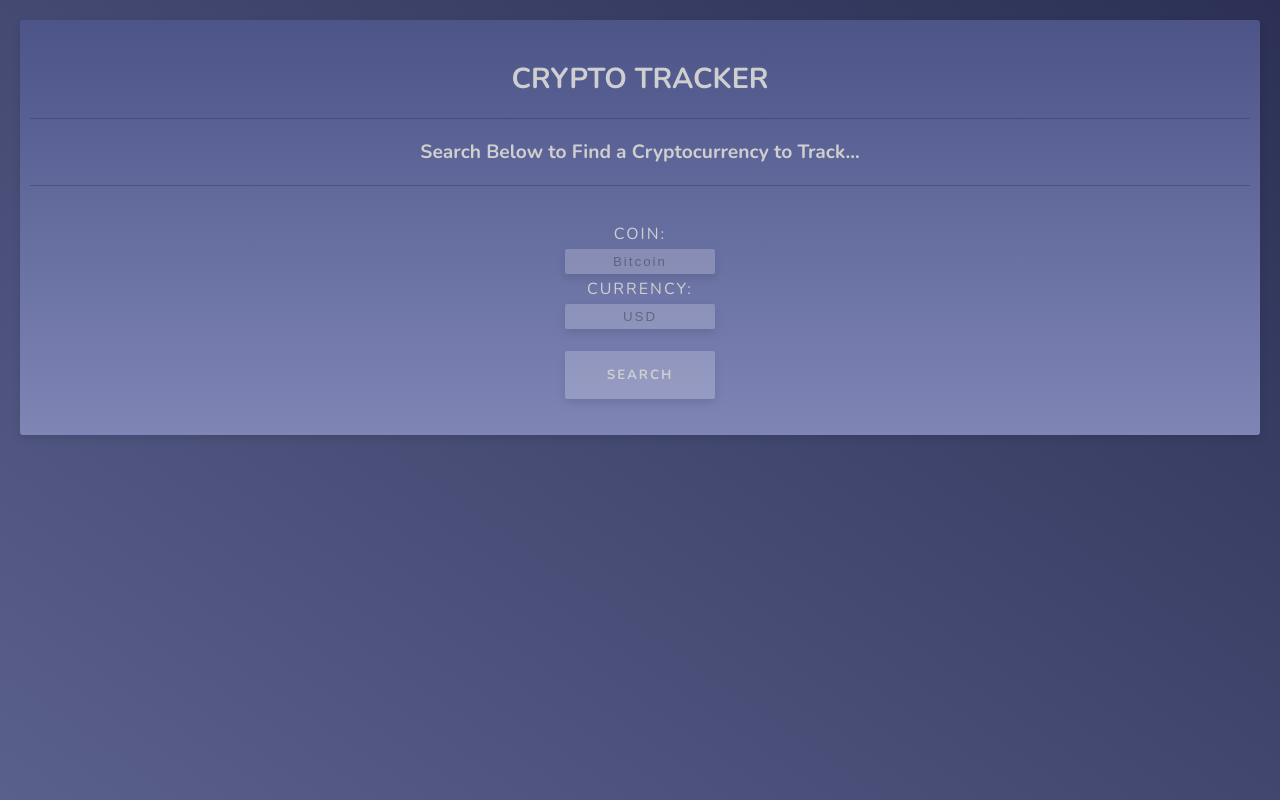
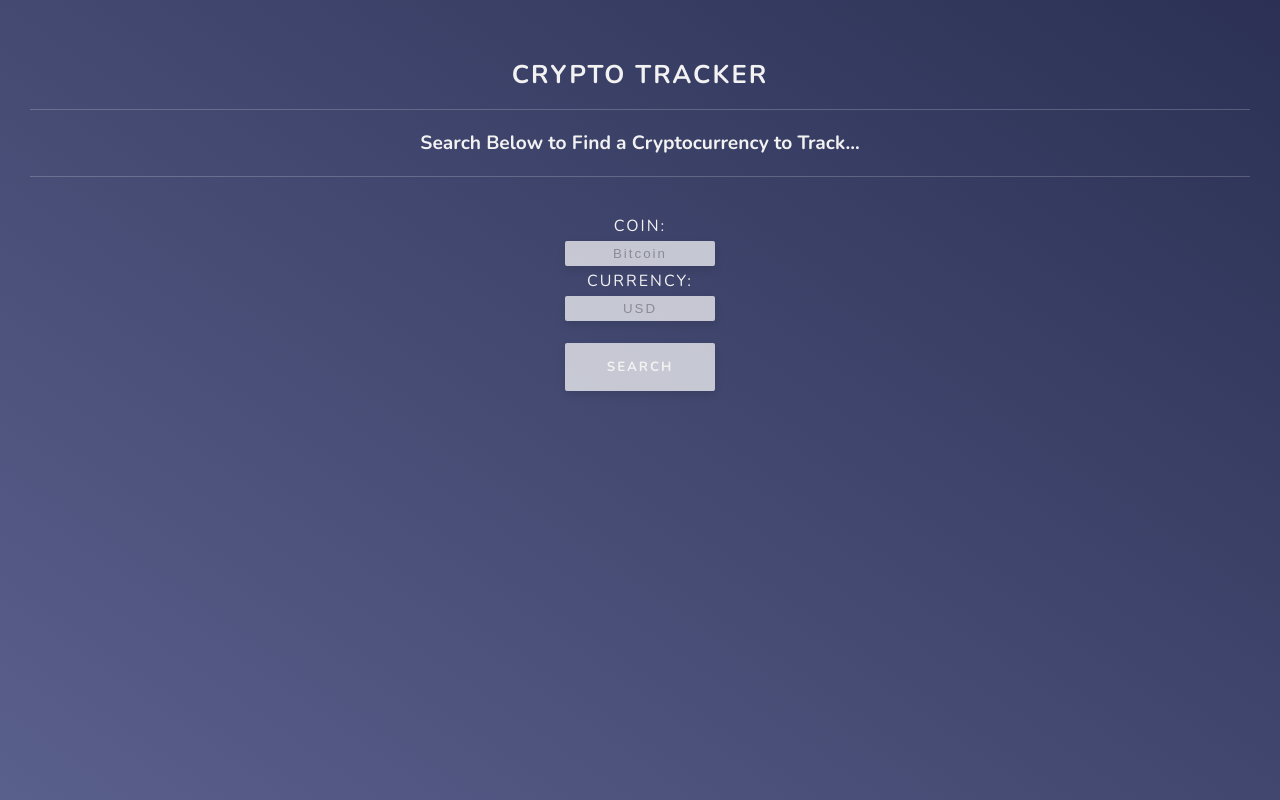
Before and after one commit to Ben-Legg/crypto-tracker, a plain HTML site: page index.html in a window 1280 px wide. Drawn offline with nearby package versions, Linux system fonts and the light colour scheme.

Commit message:
Updates to search styling

```diff
--- a/styles.css
+++ b/styles.css
@@ -1,6 +1,7 @@
 :root {
-    --text-colour: #CFCFCF;
+    --text-colour: #F2F2F2;
     --input-colour: hsla(252, 0%, 0%, 0.3);
+    --form-fields: rgba(255, 255, 255, 0.7);
 }
 
 body {
@@ -19,12 +20,11 @@ body {
     text-align: center;
     padding: 20px 10px;
     border-radius: 3px;
-    background: linear-gradient(0deg, rgba(127,134,182,1) 0%, rgba(76,84,136,1) 100%);
-    box-shadow: 0 4px 8px rgba(0, 0, 0, 0.1);
 }
 
 h1 {
-    font-size: 1.8em;
+    font-size: 1.6em;
+    letter-spacing: 2px;
     white-space: nowrap;
     font-weight: bolder;
 }
@@ -32,7 +32,7 @@ h1 {
 .search-container h2{
     font-size: 1.2em;
     padding: 20px;
-    border-block: 1px solid rgba(0, 0, 0, 0.2);
+    border-block: 1px solid rgba(255, 255, 255, 0.2);
 }
 
 #searchForm {
@@ -53,7 +53,7 @@ input {
     padding: 5px;
     border: none;
     border-radius: 2px;
-    background-color: rgba(255, 255, 255, 0.2);
+    background-color: var(--form-fields);
     box-shadow: 0 4px 8px rgba(0, 0, 0, 0.1);
 }
 
@@ -70,7 +70,7 @@ button {
     letter-spacing: 2px;
     border: none;
     border-radius: 2px;
-    background-color: rgba(255, 255, 255, 0.2);
+    background-color: var(--form-fields);
     box-shadow: 0 4px 8px rgba(0, 0, 0, 0.1);
     color: var(--text-colour);
 }
```
